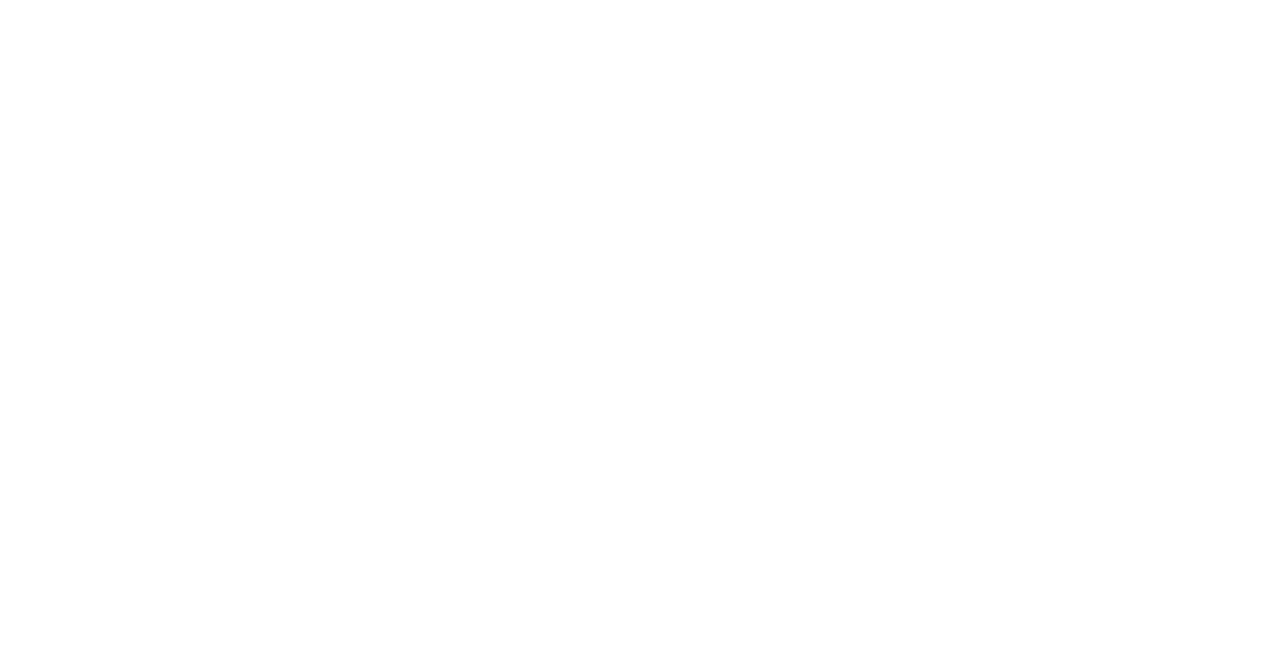
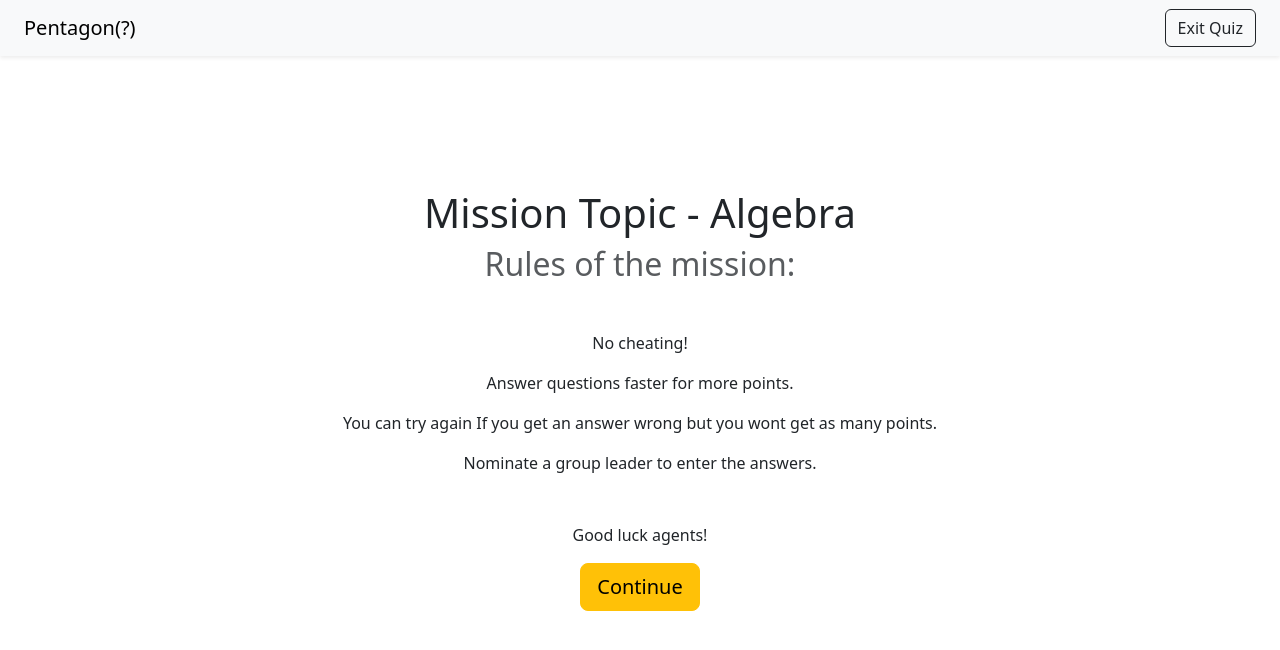
Before and after one commit to tanishbansal52/drp_france, a React (Vite) app: page /start in a window 1280 px wide. Before the commit this address had no page. Shown: the top 650 px of the page. Built offline with nearby package versions, Linux system fonts and the light colour scheme.

Commit message:
Feat: Added quiz topic in start and rules page.

```diff
--- a/src/Landing.jsx
+++ b/src/Landing.jsx
@@ -16,7 +16,7 @@
     if (!roomCode || !groupName) {
       return;
     }
-    navigate('/question');
+    navigate('/start');
   };
 
   return (
--- /dev/null
+++ b/src/Start.jsx
@@ -0,0 +1,30 @@
+import 'bootstrap/dist/css/bootstrap.min.css';
+import { Form, Button, Alert } from 'react-bootstrap';
+
+import './App.css'
+import NavBar from './NavBar';
+
+function Start() {
+
+  return (
+    <>
+    <NavBar />
+      <div className="text-center mb-10">
+        <h1>Mission Topic - Algebra</h1>
+        <h2 className="text-muted mb-5">Rules of the mission:</h2>
+      </div>
+      <p className="text-center"> No cheating! </p>
+      <p className="text-center"> Answer questions faster for more points.</p>
+      <p className="text-center"> You can try again If you get an answer wrong but you wont get as many points. </p>
+      <p className="text-center mb-5"> Nominate a group leader to enter the answers.</p>
+      <p className="text-center"> Good luck agents!</p>
+      <div className="flex flex-col items-center justify-center">
+      <a href="/question" className="btn btn-warning btn-lg">
+        Continue
+      </a>
+    </div>
+    </>
+  )
+}
+
+export default Start
--- a/src/main.jsx
+++ b/src/main.jsx
@@ -12,6 +12,7 @@
 import Correct from './Correct.jsx';
 import Incorrect from './Incorrect.jsx';
 import End from './End.jsx';
+import Start from './Start.jsx';
 
 createRoot(document.getElementById('root')).render(
   <StrictMode>
@@ -26,6 +27,10 @@
               <Route
                   path="/question"
                   element={<App />}
+              />
+              <Route
+                  path="/start"
+                  element={<Start />}
               />
               <Route
                   path="/debrief"
```
